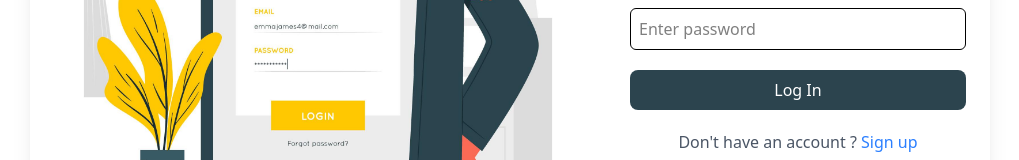
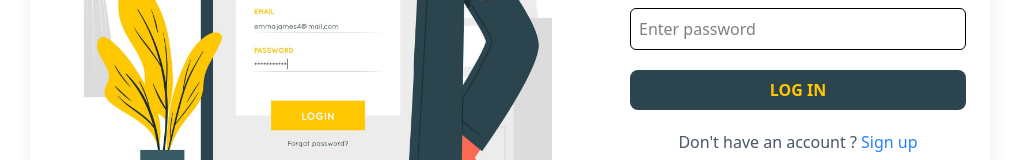
Before and after one commit to gauravsingh1281/Track-My-Users, a React (Vite) app: page / in a window 1280 px wide. Shown: the part 486-646 px from the top of the page, without its empty margins (130-1149 px from the left). Built offline with nearby package versions, Linux system fonts and the light colour scheme.

Commit message:
login and register btn ui updated.

```diff
--- a/src/components/Login.jsx
+++ b/src/components/Login.jsx
@@ -41,7 +41,7 @@ export default function login({
 
             <button
               type="submit"
-              className="w-full bg-[#2C444E] my-3 text-white py-2 rounded-lg cursor-pointer active:scale-[90%]  transition-all ease-in duration-100"
+              className="w-full bg-[#2C444E] my-3 text-[#FFC801] font-bold uppercase py-2 rounded-lg cursor-pointer active:scale-[90%]  transition-all ease-in duration-100"
             >
               Log In
             </button>
--- a/src/components/Register.jsx
+++ b/src/components/Register.jsx
@@ -60,7 +60,7 @@ export default function Register({
             />
             <button
               type="submit"
-              className="w-full bg-[#2A454E] my-3 text-white py-2 rounded-lg cursor-pointer active:scale-[90%]  transition-all ease-in duration-100"
+              className="w-full bg-[#2A454E] my-3 text-[#FFC801] font-bold uppercase py-2 rounded-lg cursor-pointer active:scale-[90%]  transition-all ease-in duration-100"
             >
               Sign Up
             </button>
```
